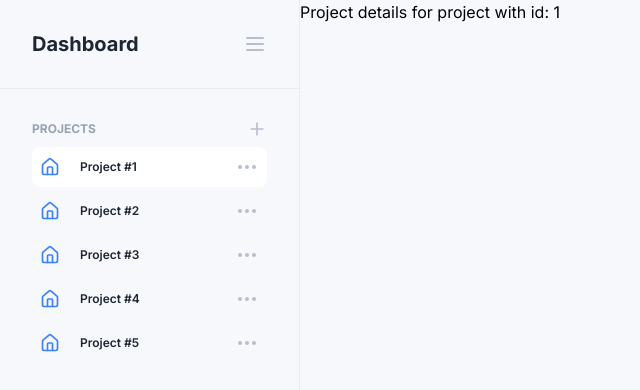
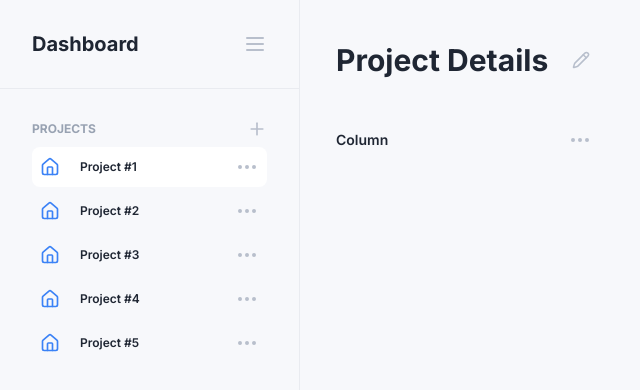
Before and after one commit to notsecret32/taskly, a React (Vite) app in the folder apps/web/: page /dashboard/projects/1 in a window 1280 px wide. Shown: the top 390 px of the page, without its empty margins (0-640 px from the left). Built offline with nearby package versions, Linux system fonts and the light colour scheme.

Commit message:
feat: added a basic task display as a board

```diff
--- a/apps/web/src/components/layout/index.ts
+++ b/apps/web/src/components/layout/index.ts
@@ -1 +1,2 @@
 export * from './dashboard-layout';
+export * from './project-details-layout';
--- /dev/null
+++ b/apps/web/src/components/layout/project-details-layout.tsx
@@ -0,0 +1,11 @@
+import { FC } from 'react';
+
+interface ProjectDetailsLayoutProps {
+  children: React.ReactNode;
+}
+
+export const ProjectDetailsLayout: FC<ProjectDetailsLayoutProps> = ({
+  children,
+}) => {
+  return <div className="flex flex-col gap-11 p-9">{children}</div>;
+};
--- a/apps/web/src/components/project/index.ts
+++ b/apps/web/src/components/project/index.ts
@@ -1,3 +1,5 @@
 export * from './project-details';
 export * from './project-list';
 export * from './project-overview';
+export * from './task-item';
+export * from './tasks-board-view';
--- a/apps/web/src/components/project/project-details.tsx
+++ b/apps/web/src/components/project/project-details.tsx
@@ -1,11 +1,40 @@
+import { ProjectDetailsLayout } from '@/components/layout';
+import { TasksBoardView } from '@/components/project';
+import { Project } from '@/types';
+import { Pencil } from 'lucide-react';
 import { FC } from 'react';
-import { useParams } from 'react-router';
 
-interface ProjectDetailsParams extends Record<string, string | undefined> {
-  projectId: string;
+const project: Project = {
+  id: '1',
+  title: 'Project Details',
+  tasks: [],
+};
+
+export const ProjectDetails: FC = () => {
+  const { title, tasks } = project;
+
+  return (
+    <ProjectDetailsLayout>
+      <ProjectTitle onEdit={() => console.log('Edit title')}>
+        <h1>{title}</h1>
+      </ProjectTitle>
+      <TasksBoardView tasks={tasks} />
+    </ProjectDetailsLayout>
+  );
+};
+
+interface TitleProps {
+  children: React.ReactNode;
+  onEdit?: () => void;
 }
 
-export const ProjectDetails: FC = () => {
-  const params = useParams<ProjectDetailsParams>();
-  return <div>Project details for project with id: {params.projectId}</div>;
+const ProjectTitle: FC<TitleProps> = ({ children, onEdit }) => {
+  return (
+    <div className="flex items-center gap-6">
+      {children}
+      {onEdit && (
+        <Pencil className="cursor-pointer" size={18} onClick={onEdit} />
+      )}
+    </div>
+  );
 };
--- /dev/null
+++ b/apps/web/src/components/project/task-item.tsx
@@ -0,0 +1,13 @@
+import { Card } from '@/components/ui/card';
+import { Task } from '@/types';
+import { FC } from 'react';
+
+type TaskItemProps = Task;
+
+export const TaskItem: FC<TaskItemProps> = ({ title }) => {
+  return (
+    <Card>
+      <h4 className="text-title-primary">{title}</h4>
+    </Card>
+  );
+};
--- /dev/null
+++ b/apps/web/src/components/project/tasks-board-view.tsx
@@ -0,0 +1,59 @@
+import { TaskItem } from '@/components/project';
+import { Project } from '@/types';
+import { Ellipsis } from 'lucide-react';
+import { FC } from 'react';
+
+type TasksBoardViewProps = Pick<Project, 'tasks'>;
+
+export const TasksBoardView: FC<TasksBoardViewProps> = ({ tasks }) => {
+  return (
+    <Container>
+      <Column>
+        <ColumnHeader onEdit={() => console.log('Edit column name')}>
+          Column
+        </ColumnHeader>
+        <ColumnContent>
+          {tasks?.map((task) => <TaskItem key={task.id} {...task} />)}
+        </ColumnContent>
+      </Column>
+    </Container>
+  );
+};
+
+interface ContainerProps {
+  children: React.ReactNode;
+}
+
+const Container: FC<ContainerProps> = ({ children }) => {
+  return <div className="flex gap-6">{children}</div>;
+};
+
+interface ColumnProps {
+  children: React.ReactNode;
+}
+
+const Column: FC<ColumnProps> = ({ children }) => {
+  return <div className="flex w-64 flex-col gap-8">{children}</div>;
+};
+
+interface ColumnHeaderProps {
+  children: React.ReactNode;
+  onEdit?: () => void;
+}
+
+const ColumnHeader: FC<ColumnHeaderProps> = ({ children, onEdit }) => {
+  return (
+    <div className="flex items-center justify-between">
+      <h3>{children}</h3>
+      {onEdit && <Ellipsis className="cursor-pointer" onClick={onEdit} />}
+    </div>
+  );
+};
+
+interface ColumnContentProps {
+  children: React.ReactNode;
+}
+
+const ColumnContent: FC<ColumnContentProps> = ({ children }) => {
+  return <div className="flex flex-col gap-4">{children}</div>;
+};
--- /dev/null
+++ b/apps/web/src/components/ui/card.tsx
@@ -0,0 +1,21 @@
+import clsx from 'clsx';
+import { forwardRef, HTMLAttributes } from 'react';
+
+interface CardProps extends Omit<HTMLAttributes<HTMLDivElement>, 'children'> {
+  children: React.ReactNode;
+}
+
+export const Card = forwardRef<HTMLDivElement, CardProps>(
+  ({ className, children, ...rest }, ref) => (
+    <div
+      ref={ref}
+      className={clsx(
+        'bg-background-secondary flex flex-col gap-3 rounded-lg p-5 shadow-sm',
+        className
+      )}
+      {...rest}
+    >
+      {children}
+    </div>
+  )
+);
--- a/apps/web/src/index.css
+++ b/apps/web/src/index.css
@@ -39,10 +39,22 @@
     letter-spacing: 0px;
   }
 
+  h1 {
+    font-size: 30px;
+    font-weight: 700;
+    line-height: 48px;
+  }
+
   h2 {
     font-size: 20px;
     font-weight: 700;
     line-height: 28px;
+  }
+
+  h3 {
+    font-size: 14px;
+    font-weight: 600;
+    line-height: 20px;
   }
 
   h4 {
--- a/apps/web/src/types/index.ts
+++ b/apps/web/src/types/index.ts
@@ -1 +1,3 @@
 export * from './project';
+export * from './task';
+export * from './view';
--- a/apps/web/src/types/project.ts
+++ b/apps/web/src/types/project.ts
@@ -1,9 +1,12 @@
+import { Task } from '@/types';
+
 /**
  * Detailed type that describes a project entity.
  */
 export interface Project {
   id: string;
   title: string;
+  tasks?: Task[];
 }
 
 /**
--- /dev/null
+++ b/apps/web/src/types/task.ts
@@ -0,0 +1,4 @@
+export interface Task {
+  id: string;
+  title: string;
+}
```
Also changed, not shown: apps/web/src/types/view.ts (added, +10 -0 lines).
